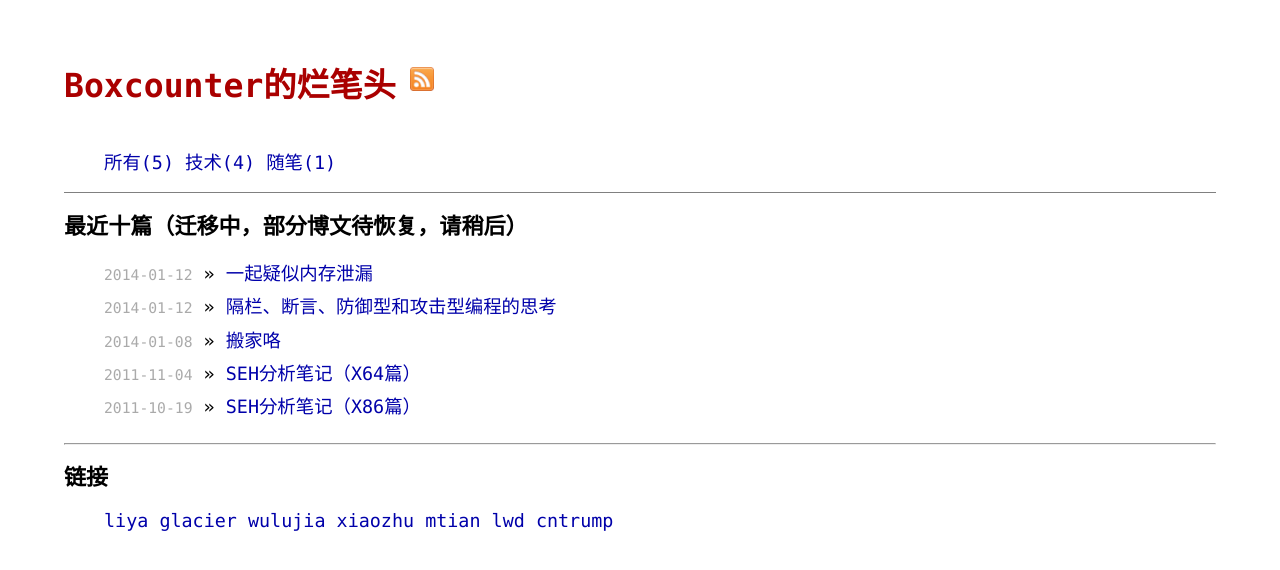
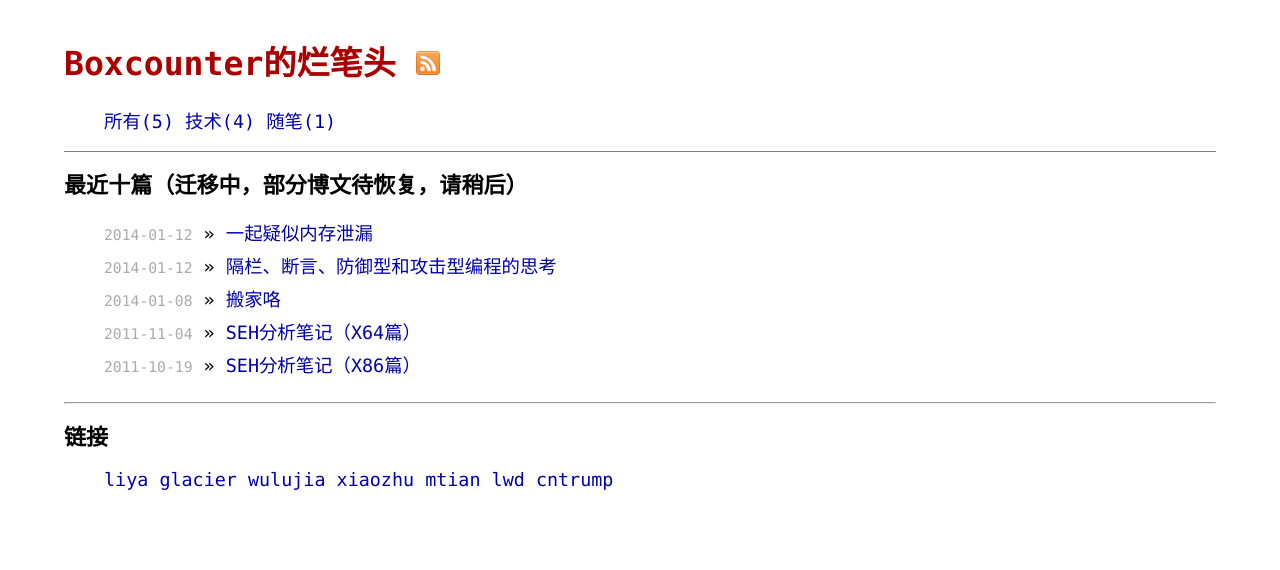
Before and after one commit to betacat/betacat.github.io, a Jekyll site: the page built from index.html, in a window 1280 px wide. Shown: the top 570 px of the page. Built offline with Jekyll 4.4.1, drawn with Linux system fonts in a browser that asks for light colours; nearby versions of some CDN libraries; Markdown is read by kramdown in place of the engine named in the settings.

Commit message:
添加rss图片

```diff
--- a/_layouts/default.html
+++ b/_layouts/default.html
@@ -19,11 +19,9 @@
 
         <div class="site">
           <div class="header">
-            <div class="left"><h1 class="title"><a href="/">{{ site.name }}</a></h1></div>
-            <div class="right"><a href="/rss.xml"><img src="/images/rss.png" alt="rss" title="订阅" /></a></div>
-            <div class="clear"></div>
+
+            <h1 class="title"><a href="/">{{ site.name }}</a><span  class="imgRss"><a href="/rss.xml"><img src="/images/rss.png" alt="rss" title="订阅" /></a></span></h1>
           </div>
-
           <div class="category">
             <ul>
               <li><a href="/categories/archive.html">所有({{ site.posts | size }})</a></li>
--- a/css/main.css
+++ b/css/main.css
@@ -58,17 +58,9 @@ a:hover   { color: #F72105; text-decoration: underline; }
   text-decoration: none;
 }
 
-.left {
-  width: 30%;
-  float: left;
+.imgRss{
+  margin-left: 20px;
 }
-
-.right {
-  width: 70%;
-  float: right;
-  padding-top: 30px;
-}
-
 
 .title {
   font-size: 180%;
```
